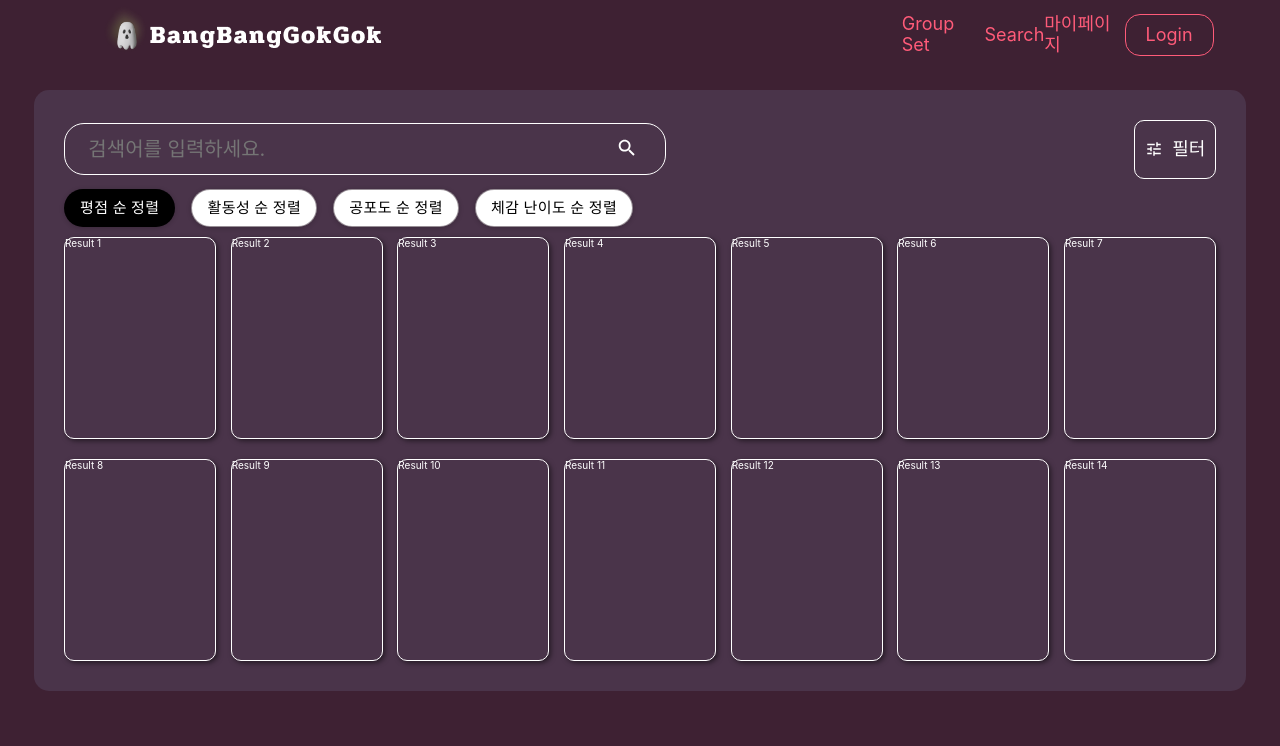
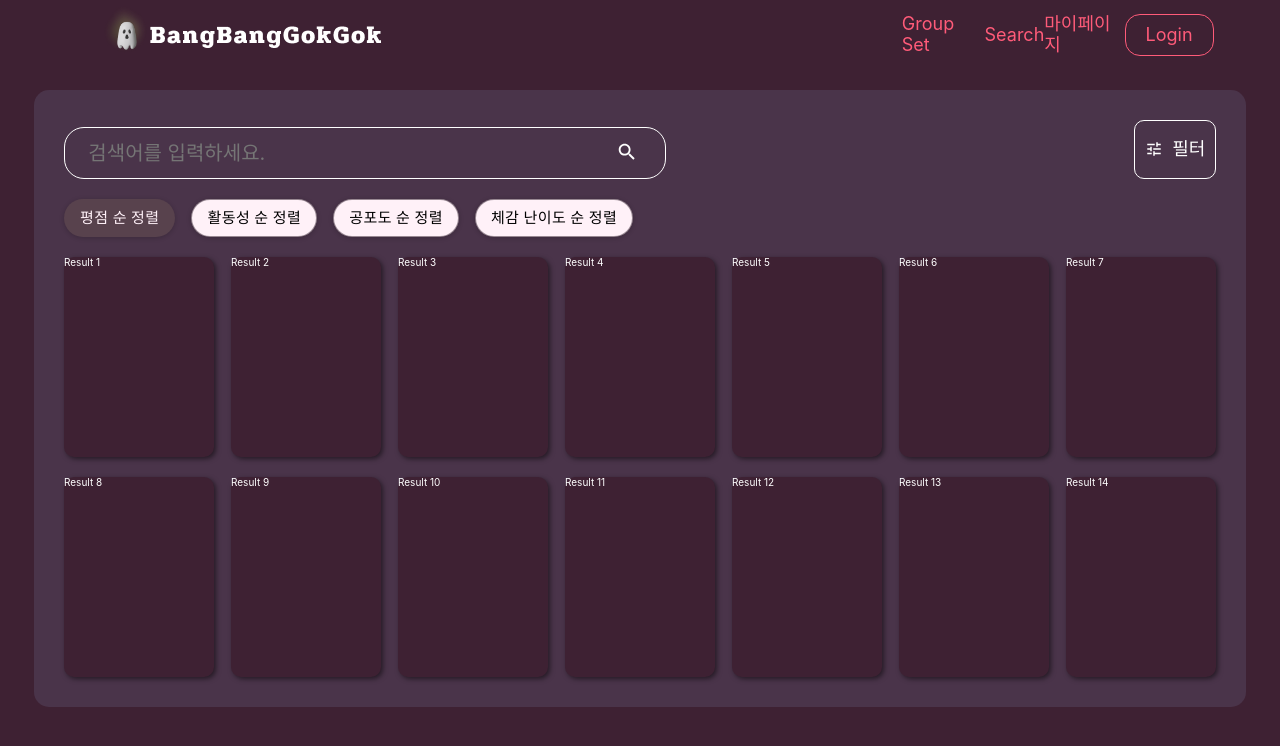
Before and after one commit to predictyson/BangBangGokGok, a React (Vite) app in the folder FrontEnd/: page /search in a window 1280 px wide. Shown: the top 746 px of the page. Built offline with nearby package versions, Linux system fonts and the light colour scheme.

Commit message:
🎨 style: SearchPage 스타일 변경

```diff
--- a/FrontEnd/src/components/search/SearchFilter.tsx
+++ b/FrontEnd/src/components/search/SearchFilter.tsx
@@ -1,7 +1,8 @@
 import React from "react";
 import Box from "@mui/material/Box";
-import OkButton from "@components/common/UI/OkButton";
-import CancelButton from "@components/common/UI/CancelButton";
+import Modal from "@mui/material/Modal";
+// import OkButton from "@components/common/UI/OkButton";
+// import CancelButton from "@components/common/UI/CancelButton";
 import LocationForm from "@components/search/filter/LocationForm";
 import GenreForm from "./filter/GenreForm";
 import DifficultyForm from "./filter/DifficultyForm";
@@ -10,41 +11,34 @@ import TimeForm from "./filter/TimeForm";
 import TuneIcon from "@mui/icons-material/Tune";
 import { styled as mstyled } from "@mui/material/styles";
 import { theme } from "@/styles/theme";
-import { useRef, useEffect } from "react";
+import { useState } from "react";
 import styled from "styled-components";
 
 export default function SearchFilter() {
-  const buttonRef = useRef();
-  const dialogRef = useRef();
-
-  useEffect(() => {
-    const button = buttonRef.current;
-    const dialog = dialogRef.current;
-
-    const handleButtonClick = () => {
-      dialog.showModal();
+  const [filterButtonState, setFilterButtonState] = useState(false);
+  const openFilter = () => {
+    setFilterButtonState(true);
   };
-    const handleDialogClose = () => {
-      console.log(dialog.returnValue);
+  const closeFilter = () => {
+    setFilterButtonState(false);
   };
-
-    button.addEventListener("click", handleButtonClick);
-    dialog.addEventListener("close", handleDialogClose);
-
-    return () => {
-      button.removeEventListener("click", handleButtonClick);
-      dialog.removeEventListener("close", handleDialogClose);
+  // 필터 적용 API를 사용
+  const setFilter = () => {
+    setFilterButtonState(false);
   };
-  });
 
   return (
     <>
-      <FilterButton ref={buttonRef}>
+      <FilterButton onClick={openFilter}>
         <TuneIcon fontSize="inherit" />
         <p>필터</p>
       </FilterButton>
-      <Modal ref={dialogRef}>
-        <form method="dialog">
+      <Modal
+        open={filterButtonState}
+        onClose={setFilterButtonState}
+        sx={ModalStyle}
+        hideBackdrop={true}
+      >
         <FilterContainer>
           <LocationForm />
           <GenreForm />
@@ -52,11 +46,10 @@ export default function SearchFilter() {
           <PeopleForm />
           <TimeForm />
           <ButtonContainer>
-              <OkButton>필터 적용</OkButton>
-              <CancelButton>취소</CancelButton>
+            <OkButton onClick={setFilter}>필터 적용</OkButton>
+            <CancelButton onClick={closeFilter}>취소</CancelButton>
           </ButtonContainer>
         </FilterContainer>
-        </form>
       </Modal>
     </>
   );
@@ -68,6 +61,7 @@ const FilterButton = styled.div`
   justify-content: space-evenly;
   align-items: center;
   width: 8rem;
+  height: 100%;
   font-size: 1.8rem;
   border-radius: 10px;
   color: white;
@@ -90,26 +84,14 @@ const FilterContainer = mstyled(Box)`
   box-shadow: 2px 2px 5px rgba(0, 0, 0, 0.5);
 `;
 
-const FilterItem = mstyled(Box)`
-  display: flex;
-  flex-direction: row;
-  justify-content: center;
-  align-items: center;
-  width: 100%;
-  height: 3rem;
-`;
-
-const Modal = styled.dialog`
-  position: absolute;
-  top: 0rem;
-  left: 108rem;
-  border: none;
-  background: none;
-  color: white;
-  ::backdrop {
-    background-color: rgba(0, 0, 0, 0);
-  }
-`;
+const ModalStyle = {
+  position: "absolute",
+  top: "20rem",
+  left: "115.5rem",
+  border: "none",
+  background: "none",
+  color: "white",
+};
 
 const ButtonContainer = styled.div`
   display: flex;
@@ -118,3 +100,33 @@ const ButtonContainer = styled.div`
   width: 100%;
   gap: 1rem;
 `;
+
+const OkButton = styled.button`
+  color: ${theme.colors.white};
+  background-color: ${theme.colors.pink};
+  border-radius: 10px;
+  border: none;
+  box-shadow: 2px 2px 4px rgba(0, 0, 0, 0.25);
+  padding: 10px;
+  transition: background-color 0.3s ease-in-out;
+  cursor: pointer;
+  &:hover {
+    opacity: 0.9;
+  }
+  width: 100%;
+`;
+
+const CancelButton = styled.button`
+  color: ${theme.colors.pink};
+  background-color: ${theme.colors.white};
+  border-radius: 10px;
+  border: none;
+  box-shadow: 2px 2px 4px rgba(0, 0, 0, 0.25);
+  padding: 10px;
+  transition: background-color 0.3s ease-in-out;
+  cursor: pointer;
+  &:hover {
+    opacity: 0.9;
+  }
+  width: 100%;
+`;
--- a/FrontEnd/src/components/search/SearchInput.tsx
+++ b/FrontEnd/src/components/search/SearchInput.tsx
@@ -31,18 +31,21 @@ const Container = styled.div`
   justify-content: space-evenly;
   align-items: center;
   width: 60rem;
+  height: 100%;
   border-radius: 20px;
   border: 1px solid white;
 `;
 
 const InputContainer = styled.div`
   width: 85%;
+  /* height: 100%; */
   cursor: pointer;
 `;
 
 const Input = styled.input`
   width: 100%;
-  height: 5rem;
+  height: 100%;
+  /* height: 5rem; */
   padding: 0 1rem;
   font-size: 2rem;
   border: none;
--- a/FrontEnd/src/components/search/SearchResult.tsx
+++ b/FrontEnd/src/components/search/SearchResult.tsx
@@ -1,33 +1,31 @@
 import React from "react";
 import Box from "@mui/material/Box";
+import styled from "styled-components";
+import { theme } from "@/styles/theme";
 
 export default function SearchResult() {
   return (
-    <Box sx={wrapperStyle}>
-      <Box sx={containerStyle}>
+    <Wrapper>
+      <Container>
         {[
           ...dummySearchResults.slice(
             0,
             Math.floor(dummySearchResults.length / 2)
           ),
         ].map((result) => (
-          <Box key={result.id} sx={boxStyle}>
-            {result.title}
-          </Box>
+          <ThemeItem key={result.id}>{result.title}</ThemeItem>
         ))}
-      </Box>
-      <Box sx={containerStyle}>
+      </Container>
+      <Container>
         {[
           ...dummySearchResults.slice(
             Math.floor(dummySearchResults.length / 2)
           ),
         ].map((result) => (
-          <Box key={result.id} sx={boxStyle}>
-            {result.title}
-          </Box>
+          <ThemeItem key={result.id}>{result.title}</ThemeItem>
         ))}
-      </Box>
-    </Box>
+      </Container>
+    </Wrapper>
   );
 }
 
@@ -48,24 +46,24 @@ const dummySearchResults = [
   { id: 14, title: "Result 14" },
 ];
 
-const wrapperStyle = {
-  width: "100%",
-  display: "flex",
-  flexDirection: "column",
-  gap: "2rem",
-};
+const Wrapper = styled.div`
+  width: 100%;
+  display: flex;
+  flex-direction: column;
+  gap: 2rem;
+`;
 
-const containerStyle = {
-  display: "flex",
-  flexDirection: "row",
-  flexWrap: "wrap",
-  justifyContent: "space-between",
-};
+const Container = styled.div`
+  display: flex;
+  flex-direction: row;
+  flex-wrap: wrap;
+  justify-content: space-between;
+`;
 
-const boxStyle = {
-  border: "1px solid white",
-  borderRadius: "1rem",
-  boxShadow: "2px 2px 5px rgba(0, 0, 0, 0.5)",
-  width: "15rem",
-  height: "20rem",
-};
+const ThemeItem = styled.div`
+  border-radius: 1rem;
+  box-shadow: 2px 2px 5px rgba(0, 0, 0, 0.5);
+  width: 15rem;
+  height: 20rem;
+  background-color: #3e2133;
+`;
--- a/FrontEnd/src/components/search/SearchSortOptions.tsx
+++ b/FrontEnd/src/components/search/SearchSortOptions.tsx
@@ -31,11 +31,11 @@ const OptionButton = mstyled(Button)`
   border-radius: 20px;
   box-shadow: 0px 1px 5px rgba(0, 0, 0, 0.2);
   &.MuiButton-contained {
-    color: white;
-    background-color: black;
+    color: #FFF1F8;
+    background-color: #58424D;
   }
   &.MuiButton-outlined {
     color: black;
-    background-color: white;
+    background-color: #FFF1F8;
   }
 `;
--- a/FrontEnd/src/pages/SearchPage.tsx
+++ b/FrontEnd/src/pages/SearchPage.tsx
@@ -36,7 +36,7 @@ const Content = styled.div`
   width: 90%;
   margin: 2rem auto;
   padding: 3rem;
-  gap: 1rem;
+  gap: 2rem;
   display: flex;
   flex-direction: column;
   align-items: center;
@@ -49,6 +49,6 @@ const FormContainer = styled.div`
   display: flex;
   flex-direction: row;
   justify-content: space-between;
-  align-items: center;
+  align-items: flex-end;
   width: 100%;
 `;
```
Lines whose indentation alone changed are shown as unchanged.
